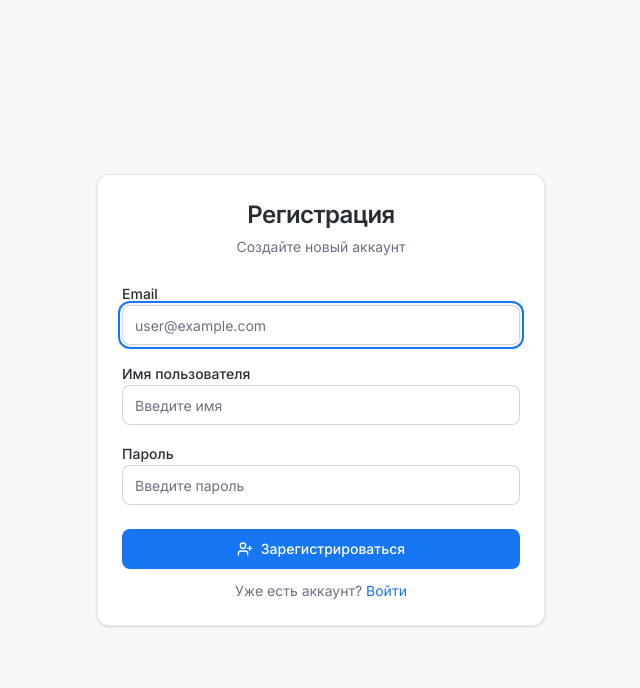
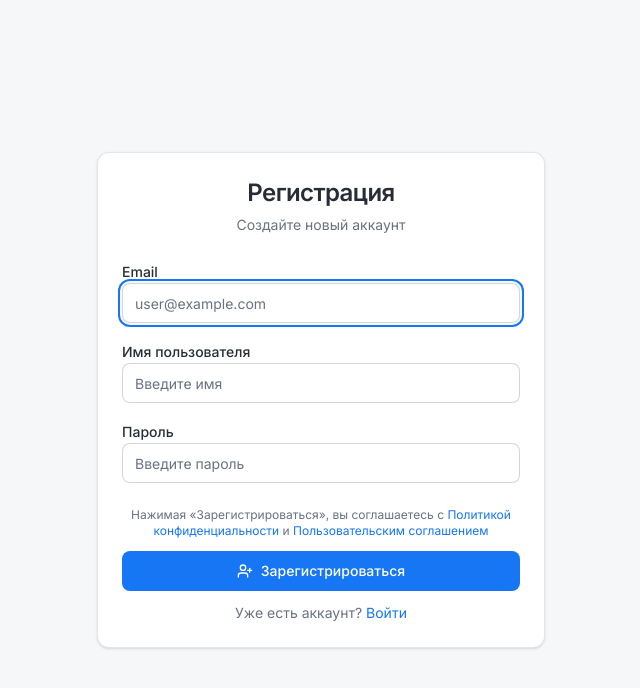
Before and after one commit to mngerasimenko/todolist-web, a React (Vite) app: page /register in a window 1280 px wide. Shown: the top 688 px of the page, without its empty margins (319-959 px from the left). Built offline with nearby package versions, Linux system fonts and the light colour scheme.

Commit message:
Add legal links to login and register forms

```diff
--- a/src/components/auth/LoginForm.tsx
+++ b/src/components/auth/LoginForm.tsx
@@ -94,6 +94,15 @@ export function LoginForm() {
               Зарегистрироваться
             </Link>
           </p>
+          <p className="text-xs text-muted-foreground">
+            <a href="/privacy" target="_blank" className="hover:underline">
+              Конфиденциальность
+            </a>
+            {' · '}
+            <a href="/terms" target="_blank" className="hover:underline">
+              Условия
+            </a>
+          </p>
         </CardFooter>
       </form>
     </Card>
--- a/src/components/auth/RegisterForm.tsx
+++ b/src/components/auth/RegisterForm.tsx
@@ -93,6 +93,16 @@ export function RegisterForm() {
           </div>
         </CardContent>
         <CardFooter className="flex-col gap-3">
+          <p className="text-xs text-muted-foreground text-center">
+            Нажимая «Зарегистрироваться», вы соглашаетесь с{' '}
+            <a href="/privacy" target="_blank" className="text-primary hover:underline">
+              Политикой конфиденциальности
+            </a>{' '}
+            и{' '}
+            <a href="/terms" target="_blank" className="text-primary hover:underline">
+              Пользовательским соглашением
+            </a>
+          </p>
           <Button type="submit" className="w-full" disabled={loading}>
             <UserPlus className="h-4 w-4" />
             {loading ? 'Регистрация...' : 'Зарегистрироваться'}
```
